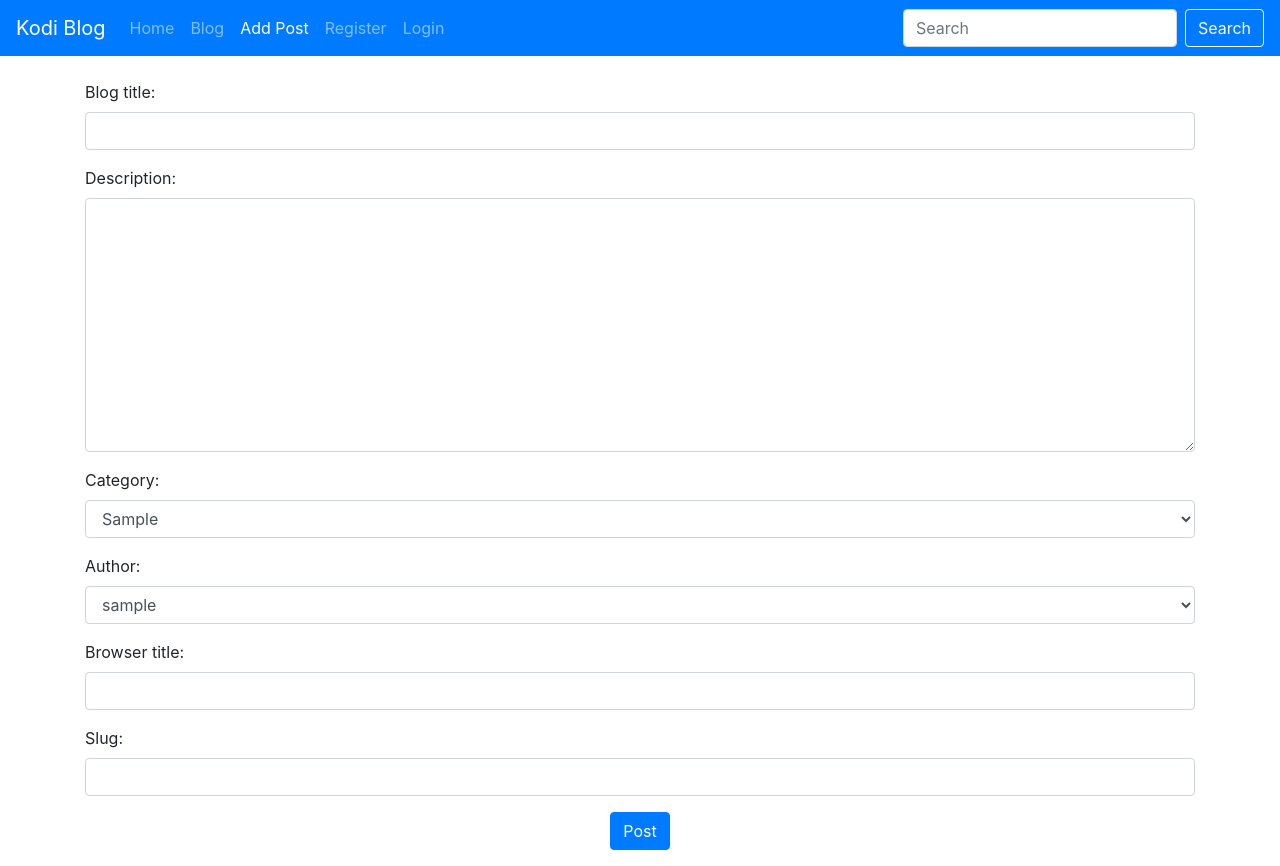
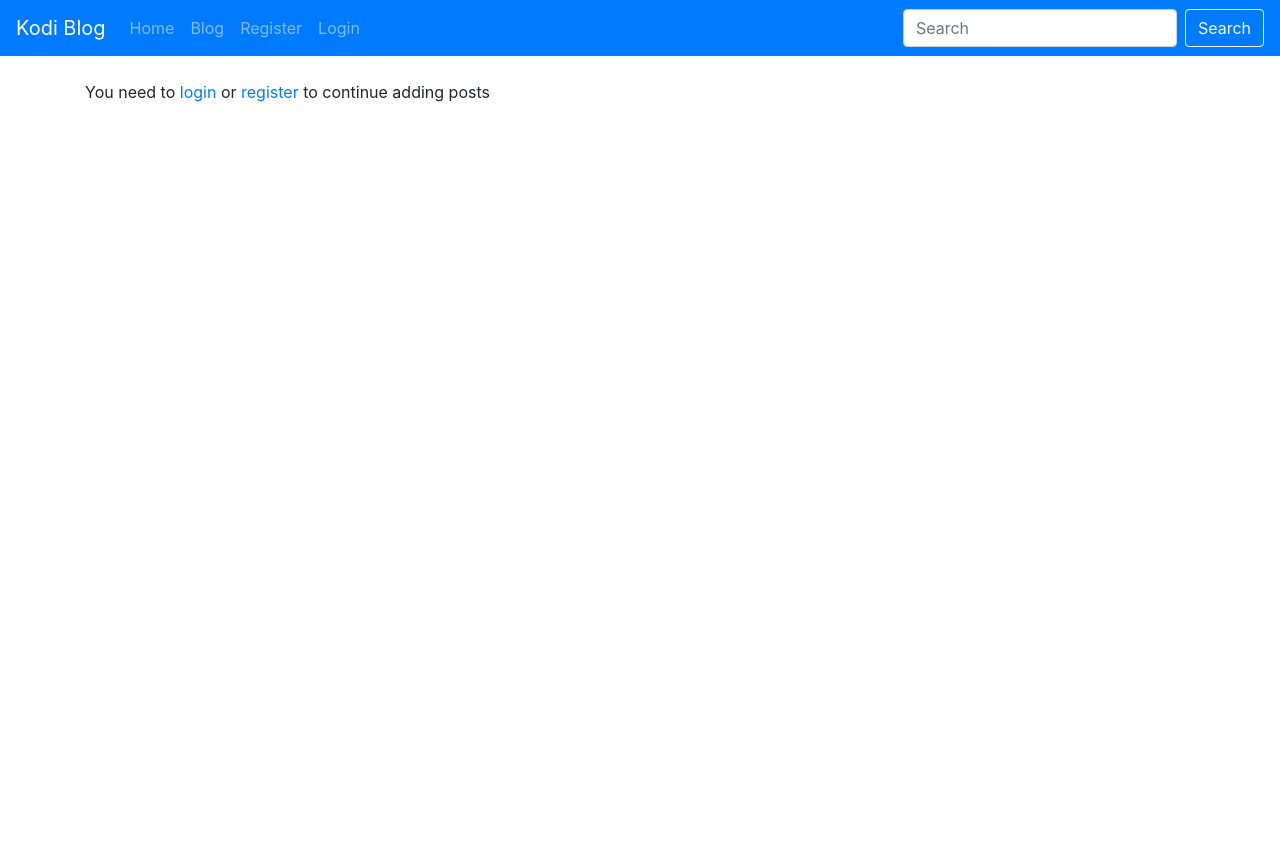
Before and after one commit to binamralamsal/Django-Blog, a Django app: page /add-post in a window 1280 px wide. After the commit the page ends 102 px from the top, so only its background shows below. Run offline with Django 3.2, Linux system fonts and the light colour scheme; tables that the repository leaves empty hold one stand-in row (values such as "Sample post"); some libraries are stand-ins or nearby versions.

Commit message:
customization

```diff
--- a/Blog/forms.py
+++ b/Blog/forms.py
@@ -5,25 +5,27 @@ from .models import Post
 class PostForm(forms.ModelForm):
     class Meta:
         model = Post
-        fields = ('blog_title', 'description', 'category', 'author', 'browser_title', 'slug')
+        fields = ('blog_title', 'description', 'category', 'author', 'browser_title', 'slug', 'excerpt')
         widgets = {
-            'blog_title': forms.TextInput(attrs={'class': 'form-control'}),
-            'browser_title': forms.TextInput(attrs={'class': 'form-control'}),
+            'blog_title': forms.TextInput(attrs={'class': 'form-control', 'placeholder': 'Enter your title here...'}),
+            'browser_title': forms.TextInput(attrs={'class': 'form-control', 'placeholder': 'Enter your title to show in browser here... Leave blank to show blog title as browser title'}),
             'author': forms.Select(attrs={'class': 'form-control'}),
-            'description': forms.Textarea(attrs={'class': 'form-control'}),
+            'description': forms.Textarea(attrs={'class': 'form-control', 'placeholder': 'Enter your description here...'}),
             'category': forms.Select(attrs={'class': 'form-control'}),
-            'slug': forms.TextInput(attrs={'class': 'form-control'})
+            'slug': forms.TextInput(attrs={'class': 'form-control', 'placeholder': 'Enter your slug here without spaces that will be url of your blog...'}),
+            'excerpt': forms.TextInput(attrs={'class': 'form-control', 'placeholder': 'Enter your excerpt here...'}),
         }
 
 
 class UpdatePostForm(forms.ModelForm):
     class Meta:
         model = Post
-        fields = ('blog_title', 'description', 'category', 'browser_title', 'slug')
+        fields = ('blog_title', 'description', 'category', 'browser_title', 'slug', 'excerpt')
         widgets = {
             'blog_title': forms.TextInput(attrs={'class': 'form-control'}),
             'browser_title': forms.TextInput(attrs={'class': 'form-control'}),
             'description': forms.Textarea(attrs={'class': 'form-control'}),
             'category': forms.Select(attrs={'class': 'form-control'}),
-            'slug': forms.TextInput(attrs={'class': 'form-control'})
+            'slug': forms.TextInput(attrs={'class': 'form-control'}),
+            'excerpt': forms.TextInput(attrs={'class': 'form-control', 'placeholder': 'Enter your excerpt here...'}),
         }
--- a/Blog/templates/blog/add_post.html
+++ b/Blog/templates/blog/add_post.html
@@ -2,6 +2,7 @@
 {% block title %}Add Post{% endblock %}
 {% block add_post_class %}active{% endblock %}
 {% block content %}
+    {% if user.is_authenticated %}
         <div class="form-group">
             <form method="POST">
                 {% csrf_token %}
@@ -11,4 +12,7 @@
                 </center>
             </form>
         </div>
+    {% else %}
+        <p>You need to <a href="{% url "login" %}">login</a> or <a href="{% url "user_auth:register" %}">register</a> to continue adding posts</p>
+    {% endif %}
 {% endblock %}
--- a/Blog/templates/blog/delete_post.html
+++ b/Blog/templates/blog/delete_post.html
@@ -2,6 +2,7 @@
 {% block title %}Delete Post{% endblock %}
 {% block blog_class %}active{% endblock %}
 {% block content %}
+    {% if user.is_authenticated %}
         <h4>Delete: {{ post.blog_title }}</h4>
         <hr>
         <strong>Post details:</strong>
@@ -19,4 +20,7 @@
             If you delete it you can not restore it back so be sure to make a backup
             of it before deleting</small>
         </div>
+    {% else %}
+        <p>You need to <a href="{% url "login" %}">login</a> with the creator of this blog to edit this blog post.</p>
+    {% endif %}
 {% endblock %}
--- a/Blog/templates/blog/update_post.html
+++ b/Blog/templates/blog/update_post.html
@@ -2,6 +2,7 @@
 {% block title %}Edit Post{% endblock %}
 {% block blog_class %}active{% endblock %}
 {% block content %}
+    {% if user.is_authenticated %}
         <div class="form-group">
             <form method="POST">
                 {% csrf_token %}
@@ -11,4 +12,7 @@
                 </center>
             </form>
         </div>
+    {% else %}
+        <p>You need to <a href="{% url "login" %}">login</a> with the creator of this blog to edit this blog post.</p>
+    {% endif %}
 {% endblock %}
--- a/Blog/urls.py
+++ b/Blog/urls.py
@@ -8,6 +8,6 @@ urlpatterns = [
     path('blog/', views.index, name='index'),
     path('blog/<str:slug>/<int:pk>', views.PostDetailView.as_view(), name='detail'),
     path('add-post', views.AddPostView.as_view(), name='add-post'),
-    path('blog/edit/<int:pk>/', views.UpdatePostView.as_view(), name='update_post'),
-    path('blog/delete/<int:pk>/', views.DeletePostView.as_view(), name='delete_post'),
+    path('edit/<int:pk>/', views.UpdatePostView.as_view(), name='update_post'),
+    path('delete/<int:pk>/', views.DeletePostView.as_view(), name='delete_post'),
 ]
--- a/templates/base.html
+++ b/templates/base.html
@@ -27,15 +27,21 @@
       <li class="nav-item {% block blog_class %}{% endblock %}">
         <a class="nav-link" href="{% url 'blog:index' %}">Blog</a>
       </li>
+    {% if user.is_authenticated %}
         <li class="nav-item {% block add_post_class %}{% endblock %}">
         <a class="nav-link" href="{% url 'blog:add-post' %}">Add Post</a>
       </li>
-       <li class="nav-item {% block register_class %}{% endblock %}">
+        <li class="nav-item {% block logout_class %}{% endblock %}">
+        <a class="nav-link" href="{% url 'logout' %}">Logout</a>
+      </li>
+    {% else %}
+        <li class="nav-item {% block register_class %}{% endblock %}">
         <a class="nav-link" href="{% url 'user_auth:register' %}">Register</a>
       </li>
         <li class="nav-item {% block login_class %}{% endblock %}">
         <a class="nav-link" href="{% url 'login' %}">Login</a>
       </li>
+    {% endif %}
     </ul>
     <form class="form-inline my-2 my-lg-0">
       <input class="form-control mr-sm-2" type="search" placeholder="Search" aria-label="Search">
--- a/user_auth/templates/registration/login.html
+++ b/user_auth/templates/registration/login.html
@@ -2,7 +2,8 @@
 {% block title %}Login{% endblock %}
 {% block login_class %}active{% endblock %}
 {% block content %}
-<div class="form-group">
+{% if not user.is_authenticated %}
+    <div class="form-group">
     <form method="POST">
         {% csrf_token %}
             {{ form.as_p }}
@@ -11,4 +12,7 @@
         </center>
     </form>
 </div>
+{% else %}
+    <p>You are already logged in.</p>
+{% endif %}
 {% endblock %}
--- a/user_auth/templates/registration/register.html
+++ b/user_auth/templates/registration/register.html
@@ -2,7 +2,8 @@
 {% block title %}Register{% endblock %}
 {% block register_class %}active{% endblock %}
 {% block content %}
-<div class="form-group">
+{% if not user.is_authenticated %}
+    <div class="form-group">
     <form method="POST">
         {% csrf_token %}
             {{ form.as_p }}
@@ -11,4 +12,7 @@
         </center>
     </form>
 </div>
+    {% else %}
+    <p>You are already logged in.</p>
+{% endif %}
 {% endblock %}
```
Also changed, not shown: Blog/templates/blog/detail.html (+7 -3 lines), Blog/templates/blog/home.html (+8 -2 lines), Kodi_Blog/settings.py (+3 -6 lines). Lines whose indentation alone changed are shown as unchanged.
